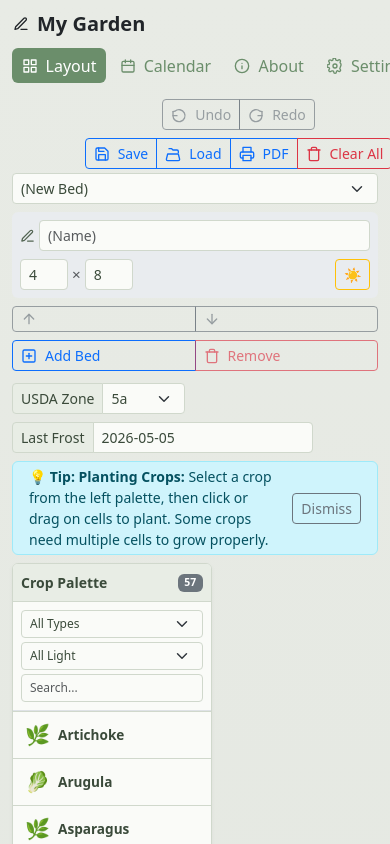
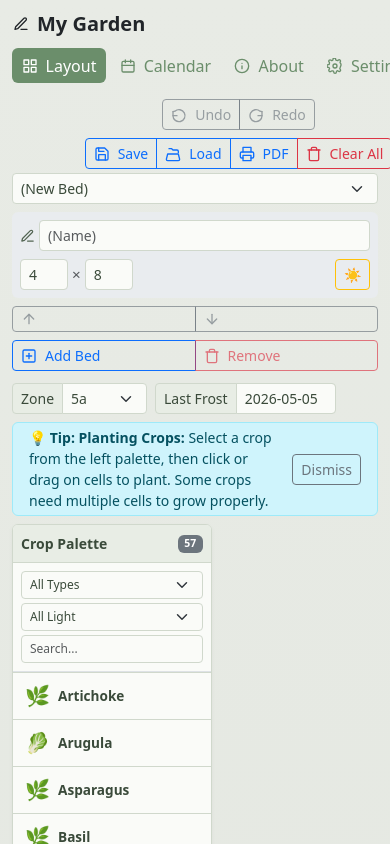
Before and after one commit to medwards8402-arch/Workspace, a React (Vite) app in the folder GardenPlanner/: page /#plan in a window 390 px wide. Shown: the top 844 px of the page. Built offline with nearby package versions, Linux system fonts and the light colour scheme.

Commit message:
mobile fixes

```diff
--- a/GardenPlanner/src/components/ZoneSelector.jsx
+++ b/GardenPlanner/src/components/ZoneSelector.jsx
@@ -15,7 +15,7 @@ export function ZoneSelector({ zone, onChange }) {
   return (
     <div className="d-flex align-items-center gap-2 flex-wrap">
       <div className="input-group input-group-sm w-auto">
-        <span className="input-group-text" title="USDA Hardiness Zone for your location">USDA Zone</span>
+        <span className="input-group-text" title="USDA Hardiness Zone for your location">Zone</span>
         <select
           className="form-select form-select-sm"
           value={zone}
--- a/GardenPlanner/src/styles.css
+++ b/GardenPlanner/src/styles.css
@@ -206,10 +206,10 @@ body {
     width: 100% !important;
   }
 
-  /* Zone selector - keep inputs compact */
+  /* Zone selector - keep inputs compact, allow inline styles to override */
   .app-header-secondary > div:last-child .form-select,
   .app-header-secondary > div:last-child .form-control {
-    width: auto !important;
+    width: auto;
   }
 
   /* Bed config form - full width, wrap internally */
```
Also changed, not shown: GardenPlanner/Backlog.txt.
